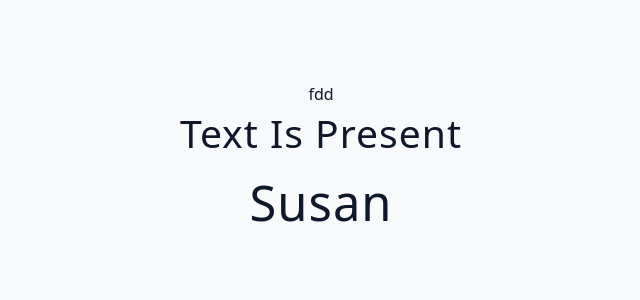
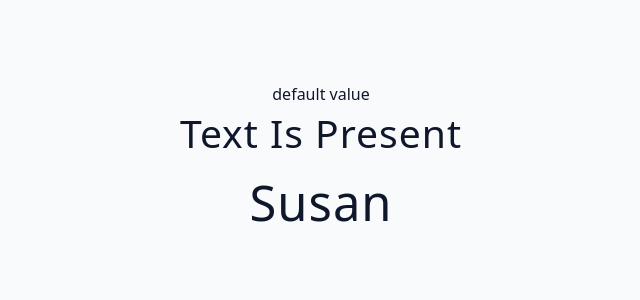
Before and after one commit to yorkyorkex/03-advanced-react, a React (Vite) app: page / in a window 1280 px wide. Shown: the top 300 px of the page, without its empty margins (319-959 px from the left). Built offline with nearby package versions, Linux system fonts and the light colour scheme.

Commit message:
Update ShortCircuitExamples component to reset text state and adjust conditional rendering logic

```diff
--- a/src/tutorial/03-conditional-rendering/starter/05-short-circuit-examples.jsx
+++ b/src/tutorial/03-conditional-rendering/starter/05-short-circuit-examples.jsx
@@ -2,7 +2,7 @@ import { useState } from 'react'
 
 const ShortCircuitExamples = () => {
   // falsy
-  const [text, setText] = useState('fdd')
+  const [text, setText] = useState('')
   // truthy
   const [name, setName] = useState('susan')
   const [user, setUser] = useState({ name: 'john' })
@@ -11,7 +11,7 @@ const ShortCircuitExamples = () => {
   return (
     <div>
       {text || 'default value'}
-      {text && (
+      {!text && (
         <>
           <h2>Text is present</h2>
           <h1>{name}</h1>
```
